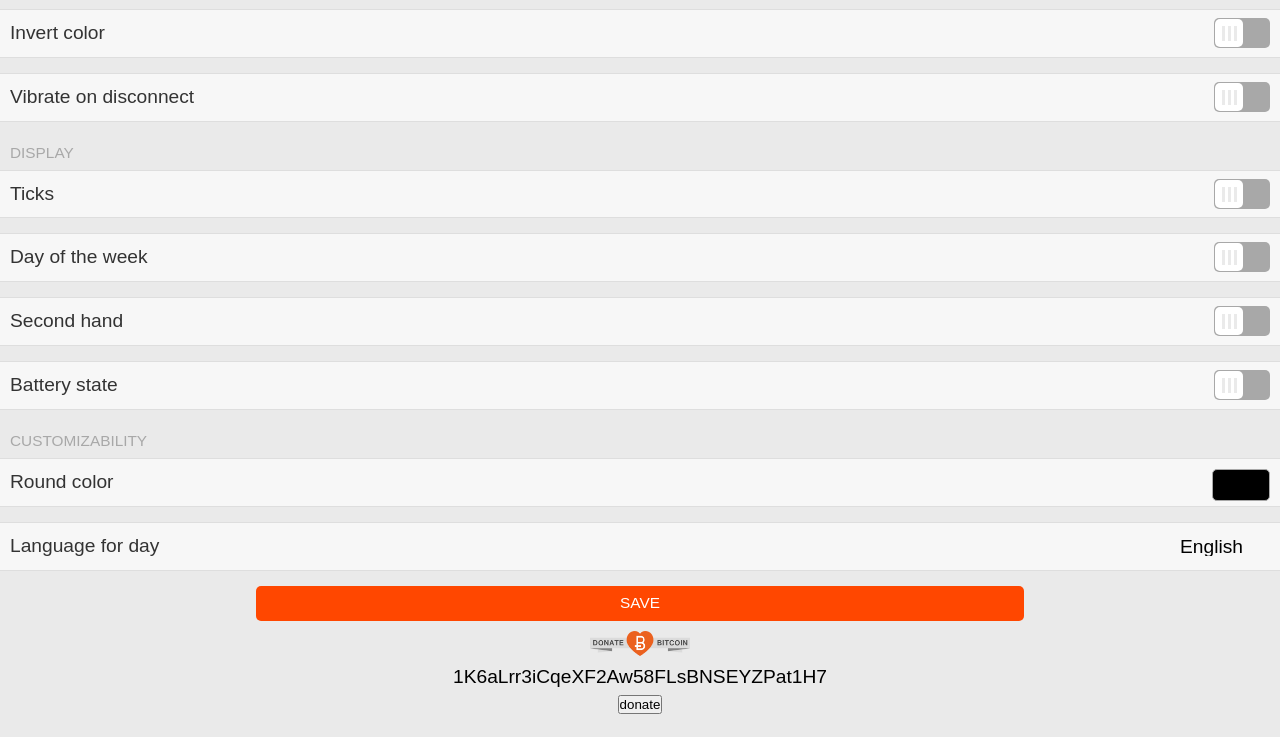
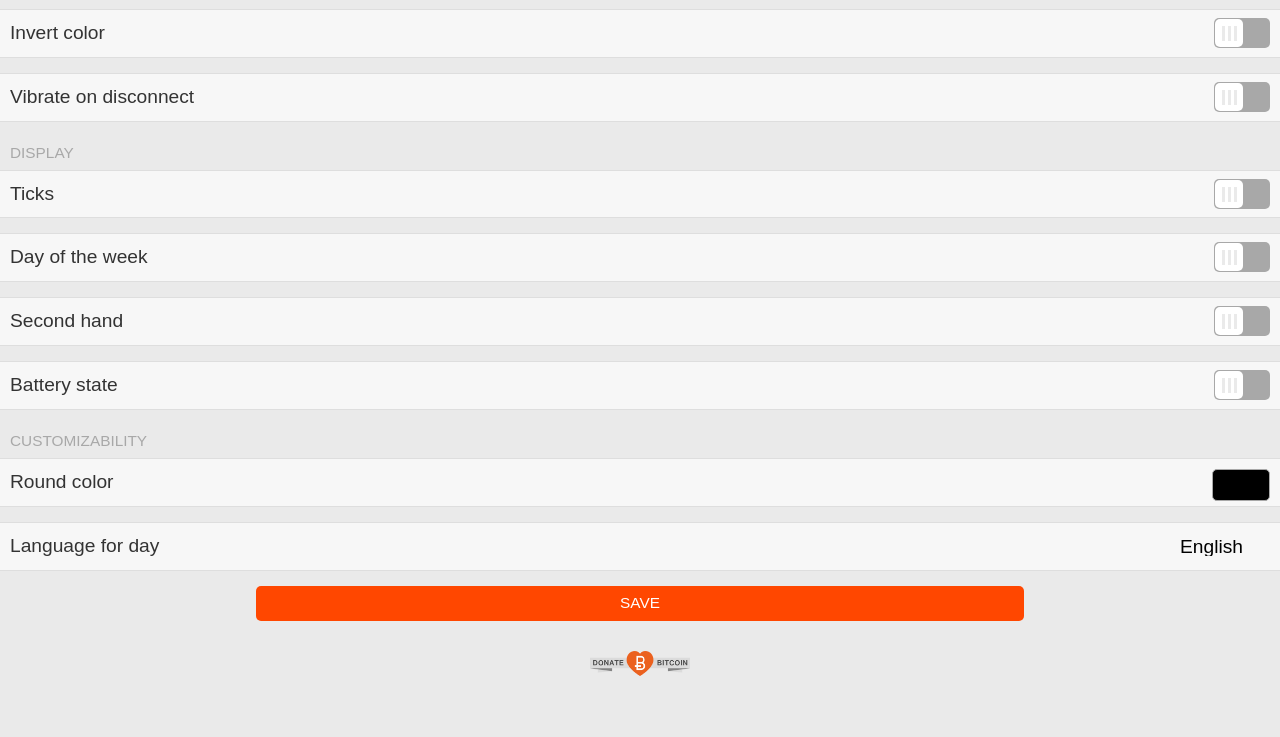
Before and after one commit to imoto-yuya-1234/test, a plain HTML site: page index.html in a window 1280 px wide. Shown: the part 63-800 px from the top of the page. Drawn offline with Linux system fonts and the light colour scheme.

Commit message:
modify bitcoin

```diff
--- a/index.html
+++ b/index.html
@@ -104,12 +104,14 @@
       </div>
     </div>
 
-    <div style="margin-top : 10px">
-    <center><img src="RibbonDonateBitcoin.png" width="100" height="25">
-    <p>1K6aLrr3iCqeXF2Aw58FLsBNSEYZPat1H7</p>
-    <INPUT TYPE="button" VALUE="donate" onmousedown='window.clipboardData.setData("text","addres");' onmouseup="alert('copied')">
+    <div style="margin-top : 30px">
+    <center>
+    <a href="bitcoin/bitcoin.html">
+    <img src="bitcoin/RibbonDonateBitcoin.png" width="100" height="25">
+    </a>
     </center>
     </div>
+
   </body>
 
   <script>
```
Also changed, not shown: bitcoin/bitcoin.html (added, +12 -0 lines), bitcoin/RibbonDonateBitcoin.png (added), bitcoin/qr_code.png (added).
